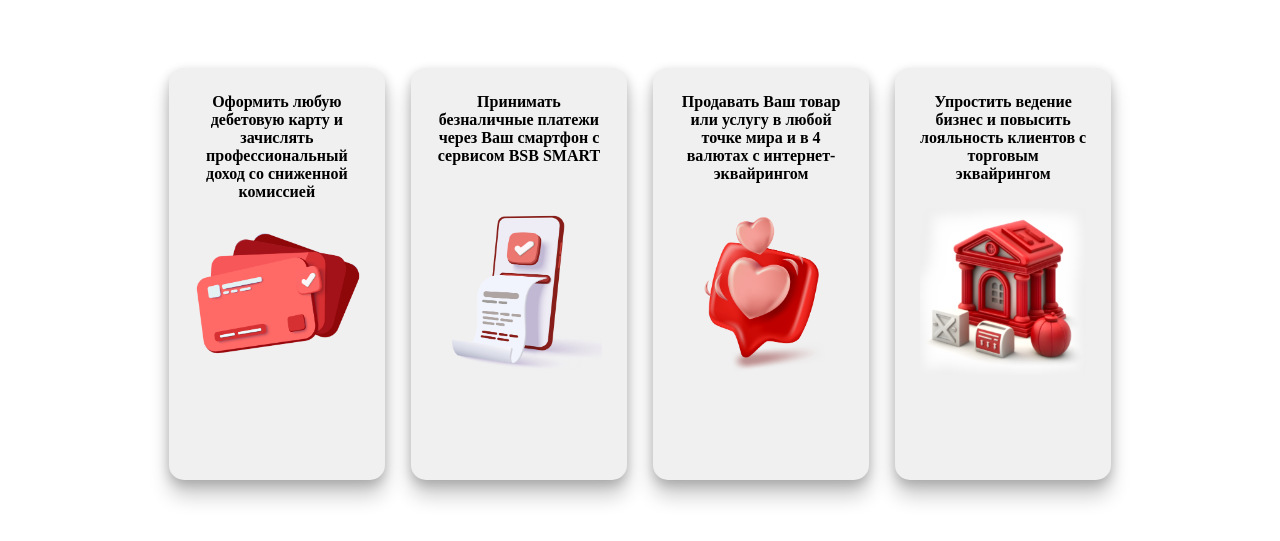
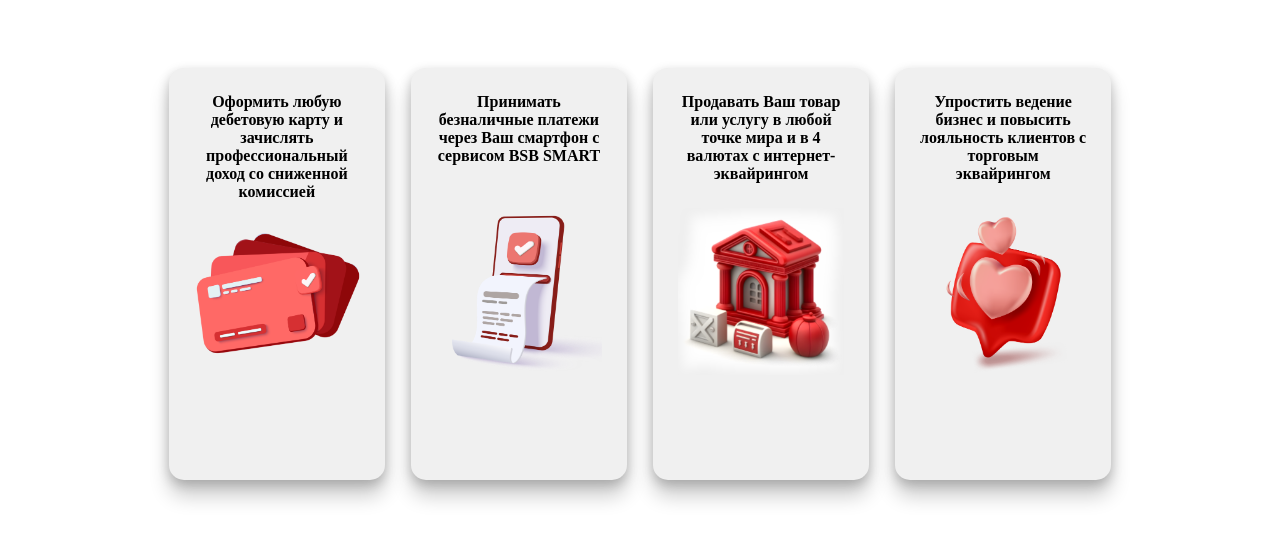
Before and after one commit to ZemliakovD/selfemployes-2, a plain HTML site: page index.html in a window 1280 px wide. Shown: the part 689-1230 px from the top of the page. Drawn offline with nearby package versions, Linux system fonts and the light colour scheme.

Commit message:
Add files via upload

```diff
--- a/index.html
+++ b/index.html
@@ -60,7 +60,7 @@
                             <a href="https://acquiring.bsb.by/internet-acquiring" class="more-inner-link" target="_blank"
                                 rel="nofollow">
                                 <p class="more-item-description">Продавать Ваш товар или услугу в любой точке мира и в 4 валютах с интернет-эквайрингом</p>
-                                <img src="img/ico3.png" alt="Приложение для самозанятых"
+                                <img src="img/ico4.png" alt="Приложение для самозанятых"
                                     class="more-item-img">
                             </a>
                         </div>
@@ -78,7 +78,7 @@
                             <a href="https://acquiring.bsb.by/" class="more-inner-link" target="_blank"
                                 rel="nofollow">
                                 <p class="more-item-description">Упростить ведение бизнес и повысить лояльность клиентов с торговым эквайрингом</p>
-                                <img src="img/ico4.png" alt="Эквайринг для самозанятых"
+                                <img src="img/ico3.png" alt="Эквайринг для самозанятых"
                                     class="more-item-img">
                             </a>
                         </div>
@@ -704,6 +704,8 @@
     }
 </style>
 
+
+<script src="https://ajax.googleapis.com/ajax/libs/jquery/3.4.1/jquery.min.js"></script>
 <script>
 
 
```
